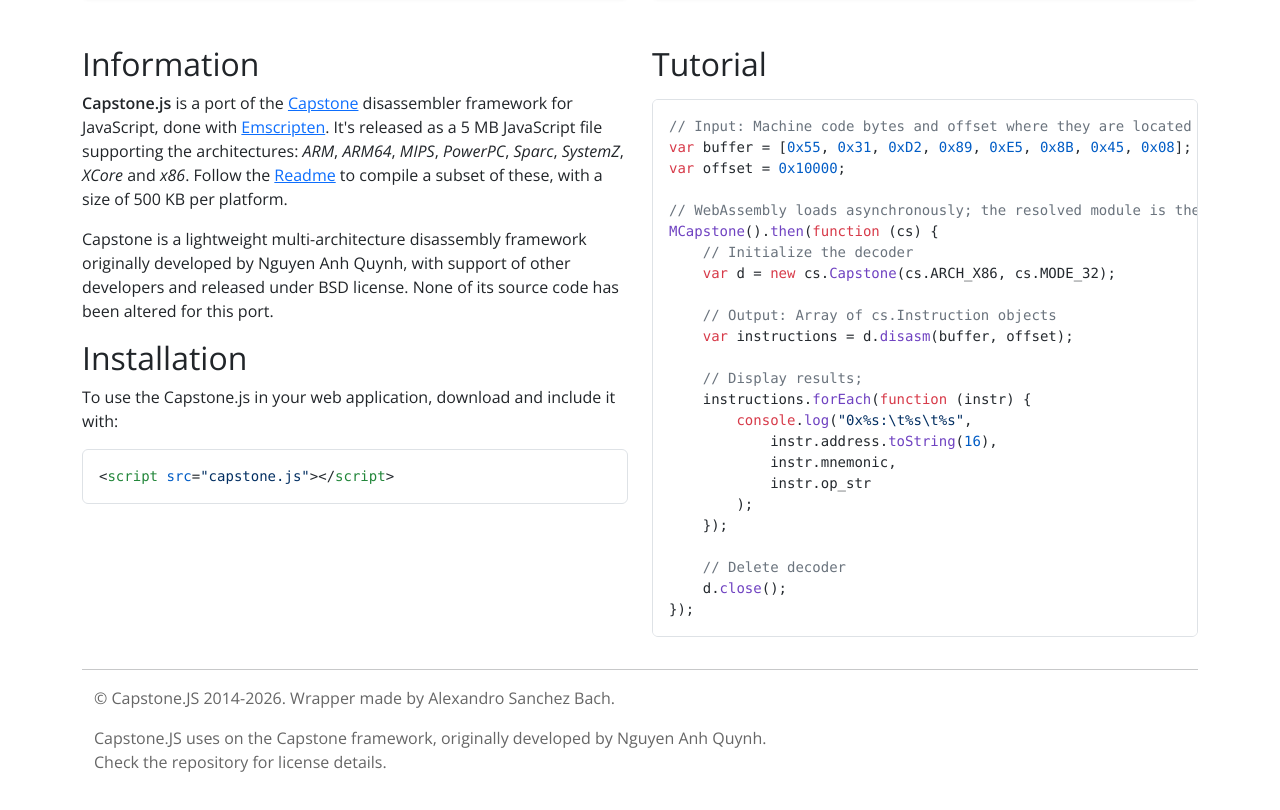
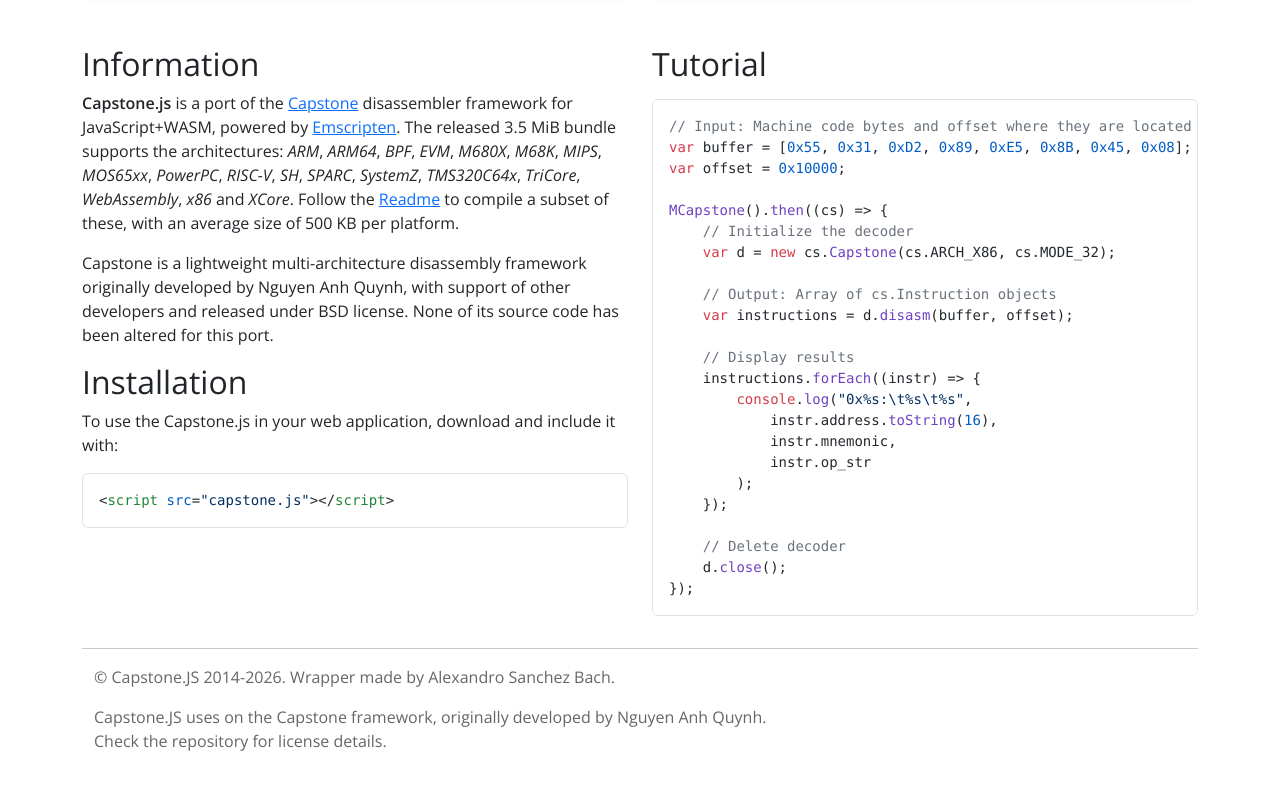
Before and after one commit to AlexAltea/capstone.js, a website: page index.html in a window 1280 px wide. Shown: the part 819-1629 px from the top of the page. After the commit the page ends 1608 px from the top, so only its background shows below. Drawn offline with nearby package versions, Linux system fonts and the light colour scheme.

Commit message:
Added support for new architectures in index.html

```diff
--- a/index.html
+++ b/index.html
@@ -116,11 +116,21 @@
                   <select id="architecture" class="form-select">
                     <option value="0">ARM</option>
                     <option value="1">ARM64</option>
+                    <option value="14">BPF</option>
+                    <option value="11">EVM</option>
+                    <option value="10">M680X</option>
+                    <option value="8">M68K</option>
                     <option value="2">MIPS</option>
-                    <option value="3">x86</option>
+                    <option value="12">MOS65xx</option>
                     <option value="4">PowerPC</option>
+                    <option value="15">RISC-V</option>
+                    <option value="16">SH</option>
                     <option value="5">SPARC</option>
                     <option value="6">SystemZ</option>
+                    <option value="9">TMS320C64x</option>
+                    <option value="17">TriCore</option>
+                    <option value="13">WebAssembly</option>
+                    <option value="3">x86</option>
                     <option value="7">XCore</option>
                   </select>
                 </div>
@@ -182,7 +192,7 @@
       <div class="row mt-5">
         <div class="col-md-6">
           <h2>Information</h2>
-          <p><b>Capstone.js</b> is a port of the <a href="http://www.capstone-engine.org/">Capstone</a> disassembler framework for JavaScript, done with <a href="https://github.com/emscripten-core/emscripten">Emscripten</a>. It's released as a 5 MB JavaScript file supporting the architectures: <i>ARM</i>, <i>ARM64</i>, <i>MIPS</i>, <i>PowerPC</i>, <i>Sparc</i>, <i>SystemZ</i>, <i>XCore</i> and <i>x86</i>. Follow the <a href="https://github.com/AlexAltea/capstone.js/blob/master/README.md">Readme</a> to compile a subset of these, with a size of 500 KB per platform.</p>
+          <p><b>Capstone.js</b> is a port of the <a href="http://www.capstone-engine.org/">Capstone</a> disassembler framework for JavaScript+WASM, powered by <a href="https://github.com/emscripten-core/emscripten">Emscripten</a>. The released 3.5 MiB bundle supports the architectures: <i>ARM</i>, <i>ARM64</i>, <i>BPF</i>, <i>EVM</i>, <i>M680X</i>, <i>M68K</i>, <i>MIPS</i>, <i>MOS65xx</i>, <i>PowerPC</i>, <i>RISC-V</i>, <i>SH</i>, <i>SPARC</i>, <i>SystemZ</i>, <i>TMS320C64x</i>, <i>TriCore</i>, <i>WebAssembly</i>, <i>x86</i> and <i>XCore</i>. Follow the <a href="https://github.com/AlexAltea/capstone.js/blob/master/README.md">Readme</a> to compile a subset of these, with an average size of 500 KB per platform.</p>
           <p>Capstone is a lightweight multi-architecture disassembly framework originally developed by Nguyen Anh Quynh, with support of other developers and released under BSD license. None of its source code has been altered for this port.</p>
 
           <h2>Installation</h2>
@@ -196,16 +206,15 @@
 var buffer = [0x55, 0x31, 0xD2, 0x89, 0xE5, 0x8B, 0x45, 0x08];
 var offset = 0x10000;
 
-// WebAssembly loads asynchronously; the resolved module is the Capstone API
-MCapstone().then(function (cs) {
+MCapstone().then((cs) => {
     // Initialize the decoder
     var d = new cs.Capstone(cs.ARCH_X86, cs.MODE_32);
 
     // Output: Array of cs.Instruction objects
     var instructions = d.disasm(buffer, offset);
 
-    // Display results;
-    instructions.forEach(function (instr) {
+    // Display results
+    instructions.forEach((instr) => {
         console.log("0x%s:\t%s\t%s",
             instr.address.toString(16),
             instr.mnemonic,
```
